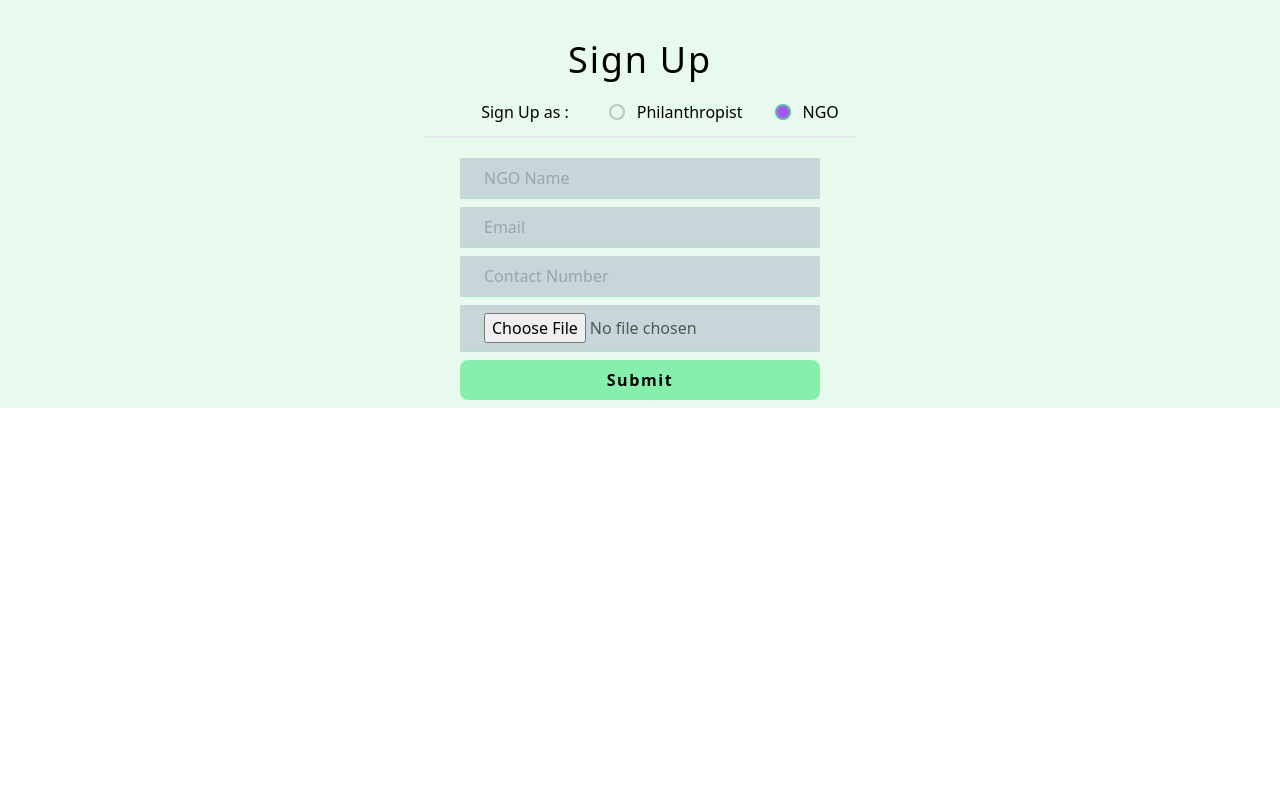
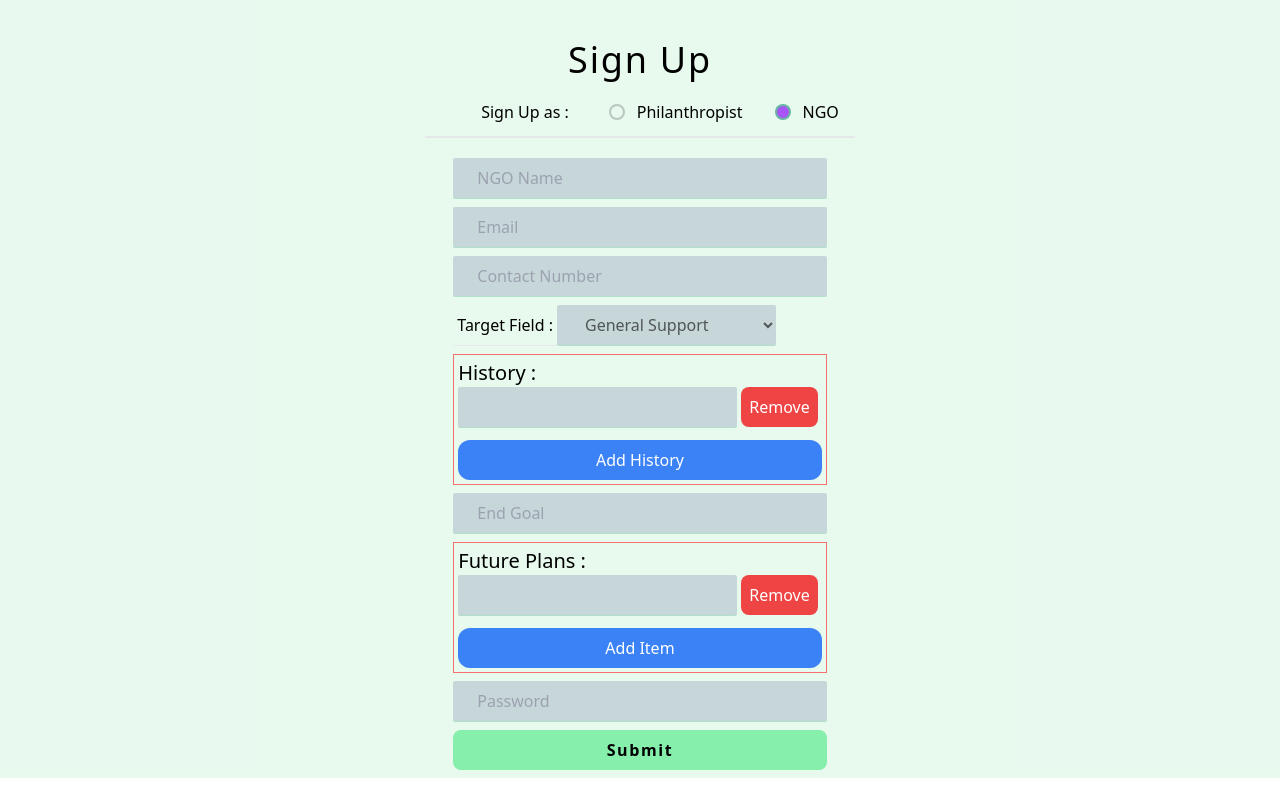
Before and after one commit to NIT-Trichi-Hackathon/TRINIT_NANDAN-VATSAL_DEV01, a Next.js app: page /signup in a window 1280 px wide. Both pictures are taken after a click on the checkbox "NGO". Built offline with nearby package versions, Linux system fonts and the light colour scheme.

Commit message:
Created signUp for NGOs

```diff
--- a/components/NgoSignUp.js
+++ b/components/NgoSignUp.js
@@ -1,26 +1,162 @@
-import React from 'react'
+import React, { useState } from "react";
 import { useForm } from "react-hook-form";
 
 const NgoSignUp = () => {
-  const { register, handleSubmit, watch, formState: { errors } } = useForm();
-  const onSubmit = data => console.log(data);
+  const {
+    register,
+    handleSubmit,
+    watch,
+    formState: { errors },
+  } = useForm();
+  const [plans, setPlans] = useState([""]);
+  const [history, setHistory] = useState([""]);
+  const onSubmit = (data) => {
+    console.log(data);
+    console.log(plans);
+    console.log(history);
+  };
+
+  const addItem = () => {
+    setPlans([...plans, ""]);
+  };
+
+  const addHistory = () => {
+    setHistory([...history, ""]);
+  };
+
+  const updateItem = (index, value) => {
+    const newPlans = [...plans];
+    newPlans[index] = value;
+    setPlans(newPlans);
+  };
+
+  const updateHistory = (index, value) => {
+    const newHistory = [...history];
+    newHistory[index] = value;
+    setHistory(newHistory);
+  };
 
   return (
     <>
-    <form onSubmit={handleSubmit(onSubmit)} className="flex flex-col space-y-2">
-      <input type="text" {...register("name", { required: true }) } placeholder="NGO Name" className='inputField'/>
-      <input type="email" {...register("email", { required: true })} placeholder="Email"  className='inputField'/>
+      <form
+        onSubmit={handleSubmit(onSubmit)}
+        className="flex flex-col space-y-2"
+      >
+        <input
+          type="text"
+          {...register("name", { required: true })}
+          placeholder="NGO Name"
+          className="inputField"
+        />
+        <input
+          type="email"
+          {...register("email", { required: true })}
+          placeholder="Email"
+          className="inputField"
+        />
 
-      <input type="tel" {...register("phoneNumber")} placeholder="Contact Number"  className='inputField'/>
-      <input type="file" {...register("donationPreference")} placeholder="Donation Preference" className='inputField'/>
+        <input
+          type="tel"
+          {...register("phoneNumber")}
+          placeholder="Contact Number"
+          className="inputField"
+        />
+        <div className="flex flex-row ">
+          <div className=" rounded-sm border-b px-1 py-2">Target Field : </div>
+          <select {...register("target")} className="inputField">
+            <option value="generalSupport">General Support</option>
+            <option value="education">Education</option>
+            <option value="health">Health</option>
+            <option value="HandP">Hunger and Poverty</option>
+            <option value="environment">Environment</option>
+            <option value="humanitarianAid">Humanitarian Aid</option>
+            <option value="animals">Animals</option>
+            <option value="artsAndCulture">Arts and Culture</option>
+            <option value="other">Other</option>
+          </select>
+        </div>
 
+        <div className="flex flex-col border border-red-400 p-1">
+          <div className="text-xl">History :</div>
+          {history.map((item, index) => (
+            <div className="mb-3" key={index}>
+              <input
+                className="inputField"
+                type="text"
+                value={item}
+                onChange={(e) => updateHistory(index, e.target.value)}
+              />
+              <button
+                className="bg-red-500 text-white mx-1 p-2 rounded-lg"
+                onClick={() => setHistory(history.filter((_, i) => i !== index))}
+              >
+                Remove
+              </button>
+            </div>
+          ))}
+          <button
+            className="bg-blue-500 text-white p-2 rounded-xl"
+            onClick={addHistory}
+          >
+            Add History
+          </button>
+        </div>
 
-      {errors.exampleRequired && <span>This field is required</span>}
+        <input
+          type="text"
+          {...register("endGoal")}
+          placeholder="End Goal"
+          className="inputField"
+        />
 
-      <button type='submit' onClick={handleSubmit(onSubmit)} className='font-bold text-md rounded-lg tracking-widest py-2 bg-green-300 '>Submit</button>
-    </form>
+        <div className="flex flex-col border border-red-400 p-1">
+          <div className="text-xl">Future Plans :</div>
+          {plans.map((item, index) => (
+            <div className="mb-3" key={index}>
+              <input
+                className="inputField"
+                type="text"
+                value={item}
+                onChange={(e) => updateItem(index, e.target.value)}
+              />
+              <button
+                className="bg-red-500 text-white mx-1 p-2 rounded-lg"
+                onClick={() => setPlans(plans.filter((_, i) => i !== index))}
+              >
+                Remove
+              </button>
+            </div>
+          ))}
+          <button
+            className="bg-blue-500 text-white p-2 rounded-xl"
+            onClick={addItem}
+          >
+            Add Item
+          </button>
+        </div>
+
+        {/* <input type="text" {...register("plans")} placeholder="Plans"  className='inputField'/> */}
+
+        {/* <input type="file" {...register("donationPreference")} placeholder="Donation Preference" className='inputField'/> */}
+        <input
+          type="password"
+          {...register("password", { required: true })}
+          placeholder="Password"
+          className="inputField"
+        />
+
+        {errors.exampleRequired && <span>This field is required</span>}
+
+        <button
+          type="submit"
+          onClick={handleSubmit(onSubmit)}
+          className="font-bold text-md rounded-lg tracking-widest py-2 bg-green-300 "
+        >
+          Submit
+        </button>
+      </form>
     </>
-  )
-}
+  );
+};
 
-export default NgoSignUp
+export default NgoSignUp;
```
